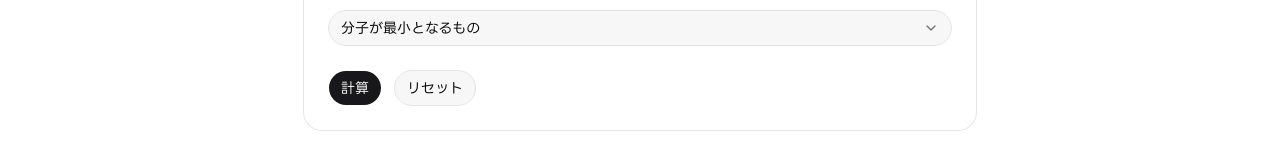
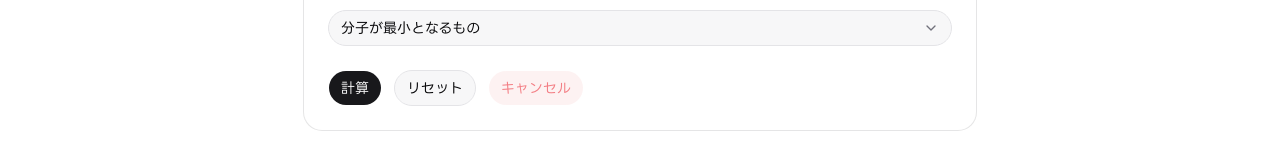
Before and after one commit to e6nlaq/website, a Next.js app: page /tools/mod in a window 1280 px wide. Shown: the part 643-803 px from the top of the page. Built offline with nearby package versions, Linux system fonts and the light colour scheme.

Commit message:
feat: add cancel

```diff
--- a/src/app/tools/mod/page.tsx
+++ b/src/app/tools/mod/page.tsx
@@ -6,7 +6,7 @@ import {
   ClipboardPlusIcon,
   TriangleAlertIcon,
 } from "lucide-react";
-import { useId, useState } from "react";
+import { useEffect, useId, useRef, useState } from "react";
 import { Controller, useForm } from "react-hook-form";
 import { toast } from "sonner";
 import { z } from "zod";
@@ -44,6 +44,7 @@ import {
   ProgressLabel,
   ProgressValue,
 } from "@/components/ui/progress";
+import { Button } from "@/components/ui/button";
 
 const schema = z
   .object({
@@ -151,6 +152,7 @@ export default function Mod() {
   const [mod, setMod] = useState<bigint>(998244353n);
   const [ans, setAns] = useState<(bigint | undefined)[]>([]);
   const [loading, setLoading] = useState(false);
+  const workerRef = useRef<{ worker: Worker; cancel: () => void } | null>(null);
   const defaultValues: z.infer<typeof schema> = {
     val: "",
     mod: "998244353",
@@ -164,6 +166,15 @@ export default function Mod() {
   });
   const modListId = useId();
   const confirm = useConfirm();
+
+  useEffect(
+    () => () => {
+      const activeWorker = workerRef.current;
+      workerRef.current = null;
+      activeWorker?.cancel();
+    },
+    []
+  );
 
   const onSubmit = async (data: z.infer<typeof schema>) => {
     if (BigInt(data.limit) >= 1e7) {
@@ -196,8 +207,18 @@ export default function Mod() {
     );
     setLoading(true);
     const worker = new Worker(new URL("./solve.worker.ts", import.meta.url));
+    let cancelled = false;
+    let rejectWorker: (reason?: unknown) => void = () => {};
+    const cancel = () => {
+      if (cancelled) return;
+      cancelled = true;
+      worker.terminate();
+      rejectWorker(new Error("Calculation cancelled"));
+    };
+    workerRef.current = { worker, cancel };
     try {
       await new Promise<void>((resolve, reject) => {
+        rejectWorker = reject;
         let completed = 0;
         worker.onmessage = ({
           data: message,
@@ -234,10 +255,17 @@ export default function Mod() {
         } satisfies WorkerRequest);
       });
     } catch {
-      toast.error("計算中にエラーが発生しました");
+      if (!cancelled) {
+        toast.error("計算中にエラーが発生しました");
+      }
     } finally {
       worker.terminate();
-      setLoading(false);
+      if (workerRef.current?.worker === worker) {
+        workerRef.current = null;
+      }
+      if (!cancelled) {
+        setLoading(false);
+      }
     }
   };
 
@@ -283,6 +311,24 @@ export default function Mod() {
               </Progress>
             )}
           </>
+        }
+        moreActions={
+          <Button
+            type="button"
+            variant="destructive"
+            onClick={() => {
+              if (workerRef.current) {
+                workerRef.current.cancel();
+                workerRef.current.worker.terminate();
+                workerRef.current = null;
+                toast.info("キャンセルしました。");
+              }
+              setLoading(false);
+            }}
+            disabled={!loading}
+          >
+            キャンセル
+          </Button>
         }
       >
         <form
--- a/src/components/tool-card.tsx
+++ b/src/components/tool-card.tsx
@@ -27,6 +27,7 @@ interface ToolCardProps {
   loading?: boolean;
   onAction?: () => void;
   formId?: string;
+  moreActions?: ReactNode;
 
   // Reset
   resetLabel?: string;
@@ -46,6 +47,7 @@ export function ToolCard({
   formId,
   resetLabel = "リセット",
   onReset,
+  moreActions,
 }: ToolCardProps) {
   const hasActions = !!(onAction || formId || onReset);
 
@@ -81,6 +83,7 @@ export function ToolCard({
                   {resetLabel}
                 </Button>
               )}
+              {moreActions}
             </Field>
           )}
           {footer}
```
